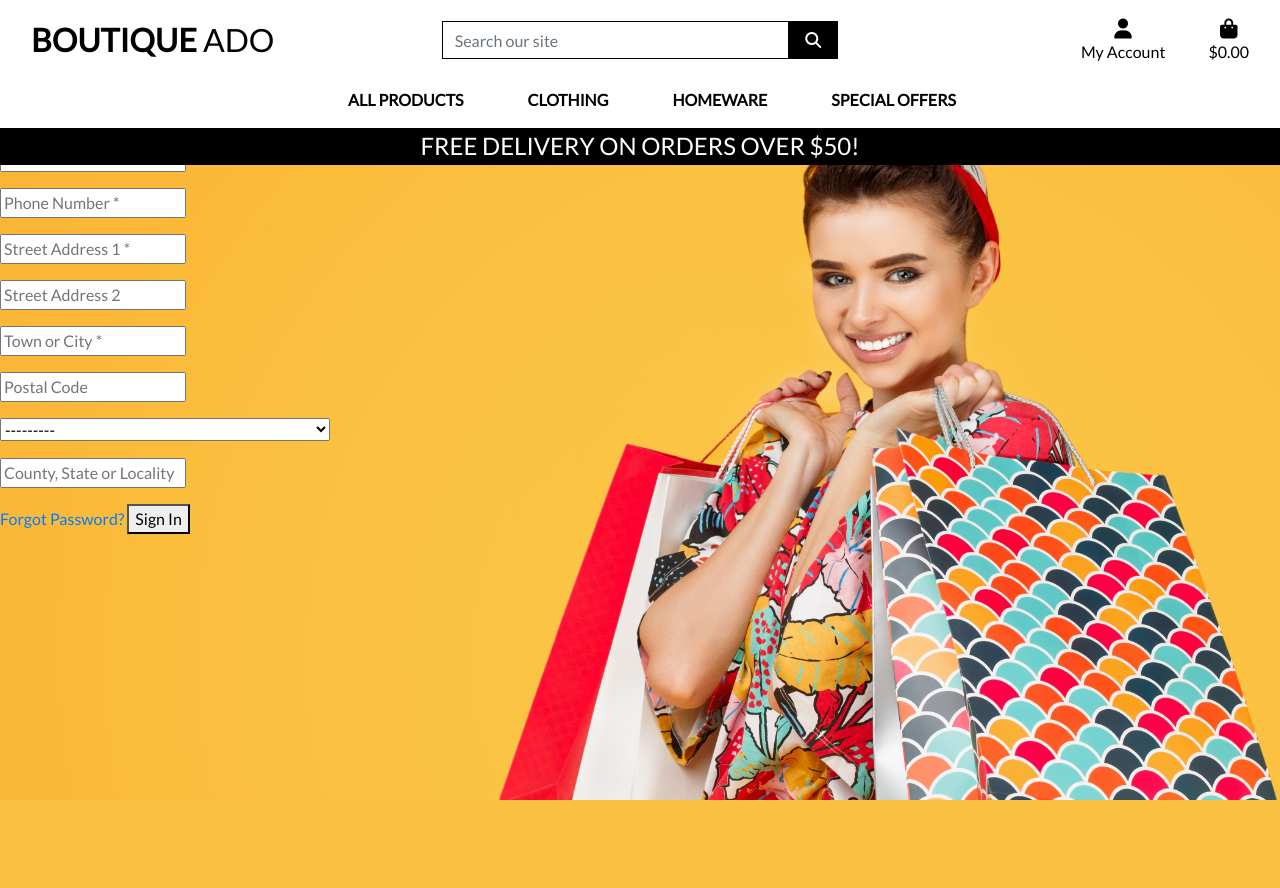
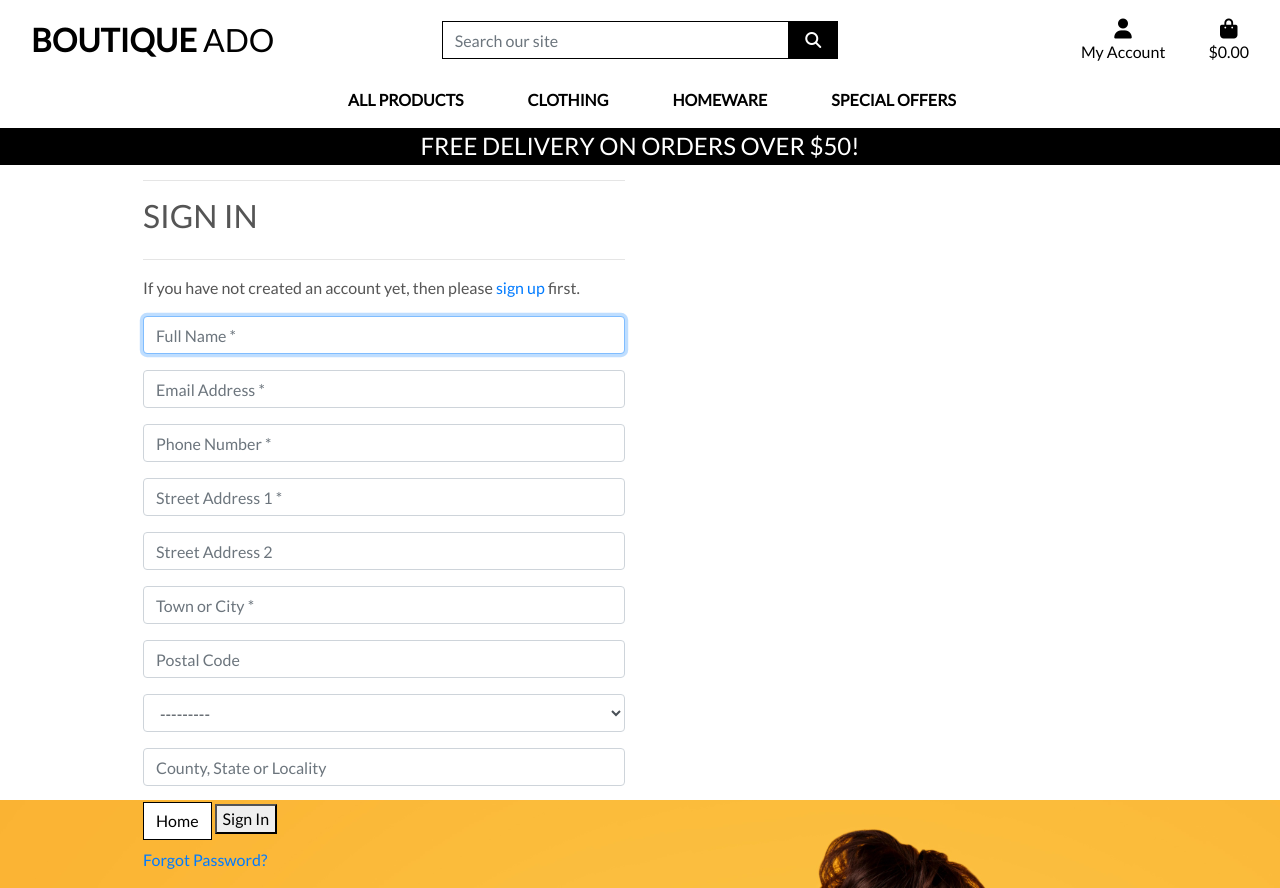
Before and after one commit to LewisCM14/boutique_ado, a Django app: template templates/allauth/account/login.html in a window 1280 px wide. Before the commit the page ends 800 px from the top, so only its background shows below. Run offline with Django 3.2, Linux system fonts and the light colour scheme; the template is opened without the code that fills it: values that come from a table or form of the project are taken from there, others are empty; some libraries are stand-ins or nearby versions.

Commit message:
begin allauth debug

```diff
--- a/templates/allauth/account/base.html
+++ b/templates/allauth/account/base.html
@@ -1 +1,16 @@
+
 {% extends "base.html" %}
+
+{% block content %}
+    <div class="container header-container">
+        <div class="overlay"></div>
+        <div class="row">
+            <div class="col-6">
+                <div class="allauth-form-inner-content">
+                    {% block inner_content %}
+                    {% endblock %}
+                </div>
+            </div>
+        </div>
+    </div>
+{% endblock %}
--- a/templates/allauth/account/login.html
+++ b/templates/allauth/account/login.html
@@ -5,9 +5,11 @@
 
 {% block head_title %}{% trans "Sign In" %}{% endblock %}
 
-{% block content %}
+{% block inner_content %}
 
-<h1>{% trans "Sign In" %}</h1>
+<hr>
+<h2 class="logo-font mb-4">{% trans "Sign In" %}</h2>
+<hr>
 
 {% get_providers as socialaccount_providers %}
 
@@ -35,12 +37,15 @@
 
 <form class="login" method="POST" action="{% url 'account_login' %}">
   {% csrf_token %}
-  {{ form.as_p }}
+  {{ form|crispy }}
   {% if redirect_field_value %}
   <input type="hidden" name="{{ redirect_field_name }}" value="{{ redirect_field_value }}" />
   {% endif %}
-  <a class="button secondaryAction" href="{% url 'account_reset_password' %}">{% trans "Forgot Password?" %}</a>
+  <a class="btn btn-outline-black rounded-0" href="{% url 'home' %}">Home</a>
   <button class="primaryAction" type="submit">{% trans "Sign In" %}</button>
+  <p class="mt-2">
+    <a class="button secondaryAction" href="{% url 'account_reset_password' %}">{% trans "Forgot Password?" %}</a>
+  </p>
 </form>
 
 {% endblock %}
```
Also changed, not shown: profiles/models.py (+7 -22 lines), templates/allauth/base.html (line endings or trailing spaces).
